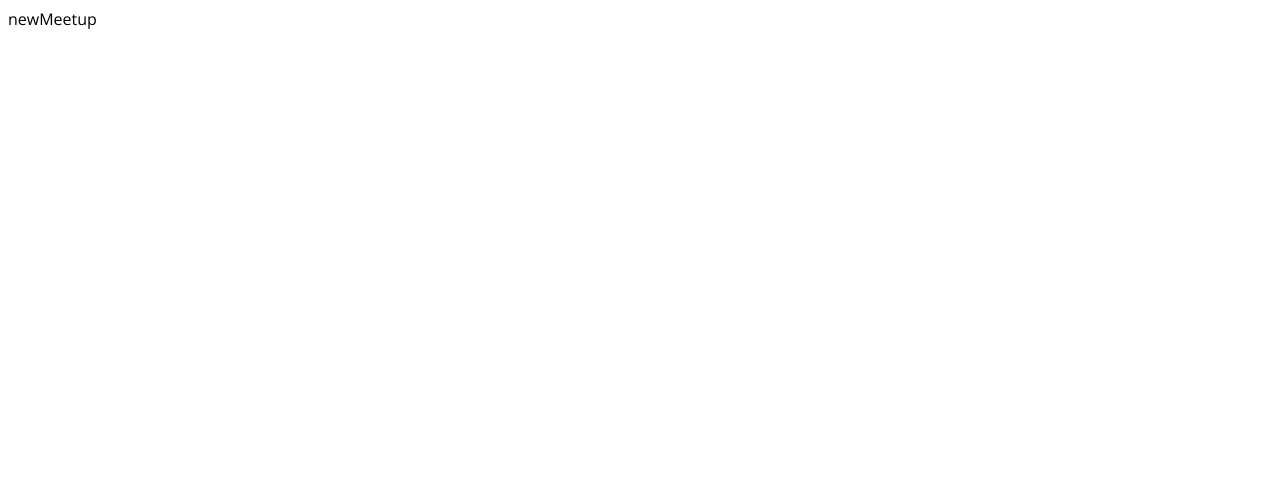
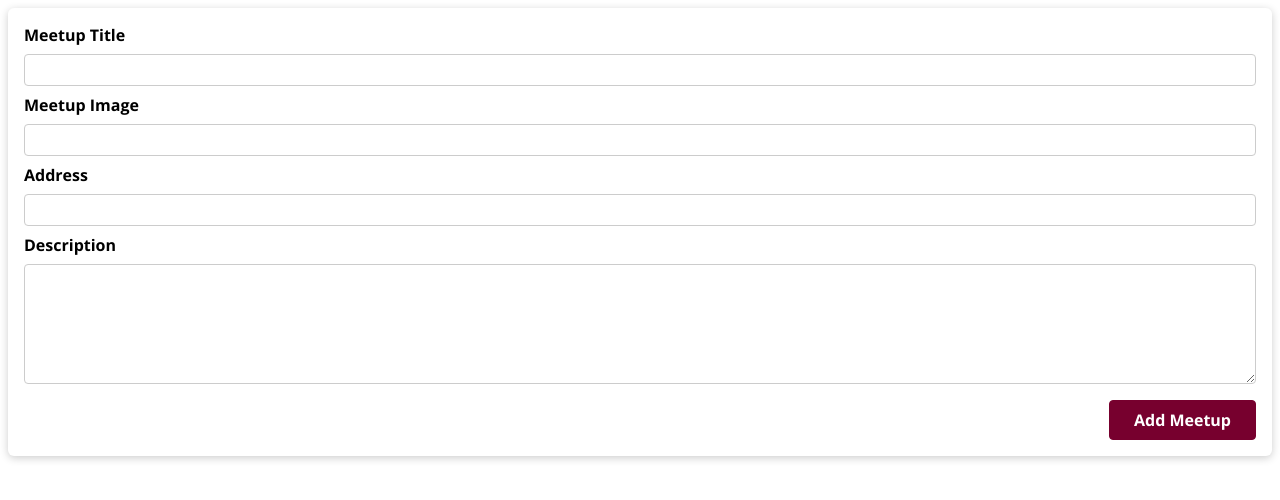
Before and after one commit to troias/Next-Js-Project, a Next.js app: page /new-meetup in a window 1280 px wide. Shown: the top 500 px of the page. Built offline with nearby package versions, Linux system fonts and the light colour scheme.

Commit message:
added layout

```diff
--- a/components/layout/MainNavigation.js
+++ b/components/layout/MainNavigation.js
@@ -1,4 +1,5 @@
 import classes from './MainNavigation.module.css';
+import Link from 'next/link'
 
 function MainNavigation() {
 
@@ -8,10 +9,10 @@ function MainNavigation() {
       <nav>
         <ul>
           <li>
-            <Link to='/'>All Meetups</Link>
+            <Link href='/'>All Meetups</Link>
           </li>
           <li>
-            <Link to='/new-meetup'>Add New Meetup</Link>
+            <Link href='/new-meetup'>Add New Meetup</Link>
           </li>
         </ul>
       </nav>
--- a/components/meetups/MeetupItem.js
+++ b/components/meetups/MeetupItem.js
@@ -1,4 +1,4 @@
-import Card from '../ui/Card';
+import Card from '../../components/ui/Card';
 import classes from './MeetupItem.module.css';
 
 function MeetupItem(props) {
--- a/pages/new-meetup/index.js
+++ b/pages/new-meetup/index.js
@@ -1,10 +1,15 @@
 import React from 'react'
+import NewMeetupForm from '../../components/meetups/NewMeetupForm'
+
 
  const newMeetup = () => {
+
+    const addMeetupHandler = (enteredMeetupData) => {
+        console.log("enteredMeetupData", enteredMeetupData)
+    }
+
     return (
-        <div>
-            newMeetup
-        </div>
+            <NewMeetupForm onAddMeetup={addMeetupHandler}/>
     )
 }
 
```
Also changed, not shown: pages/index.js (+19 -16 lines), pages/new-meetup/[meetupId/index.js (+11 -0 lines).
